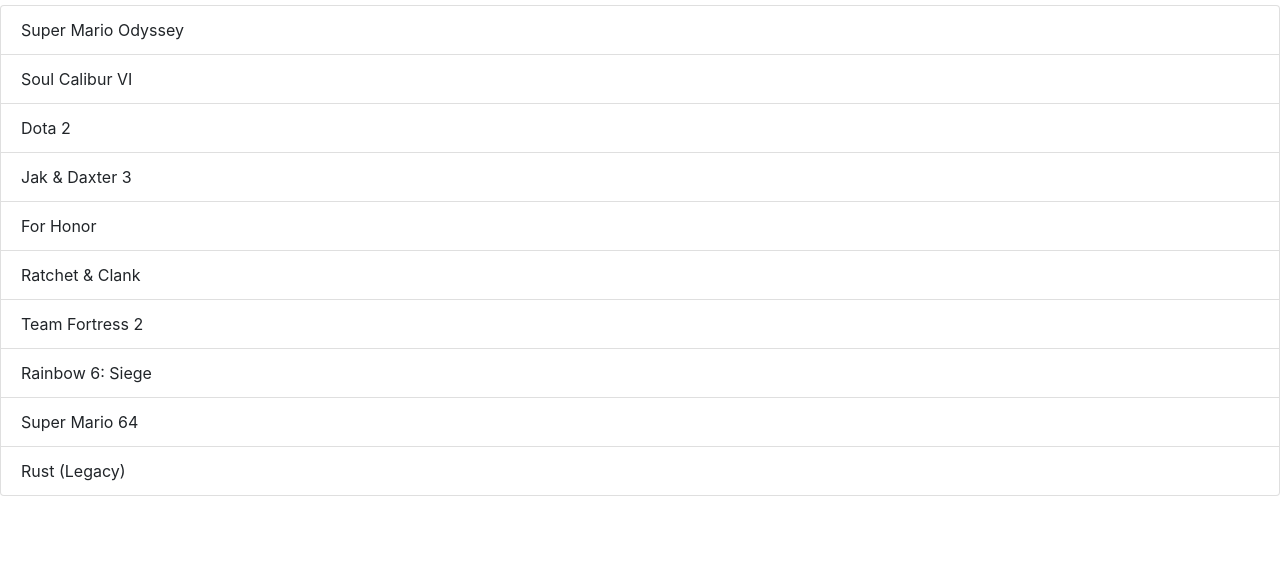
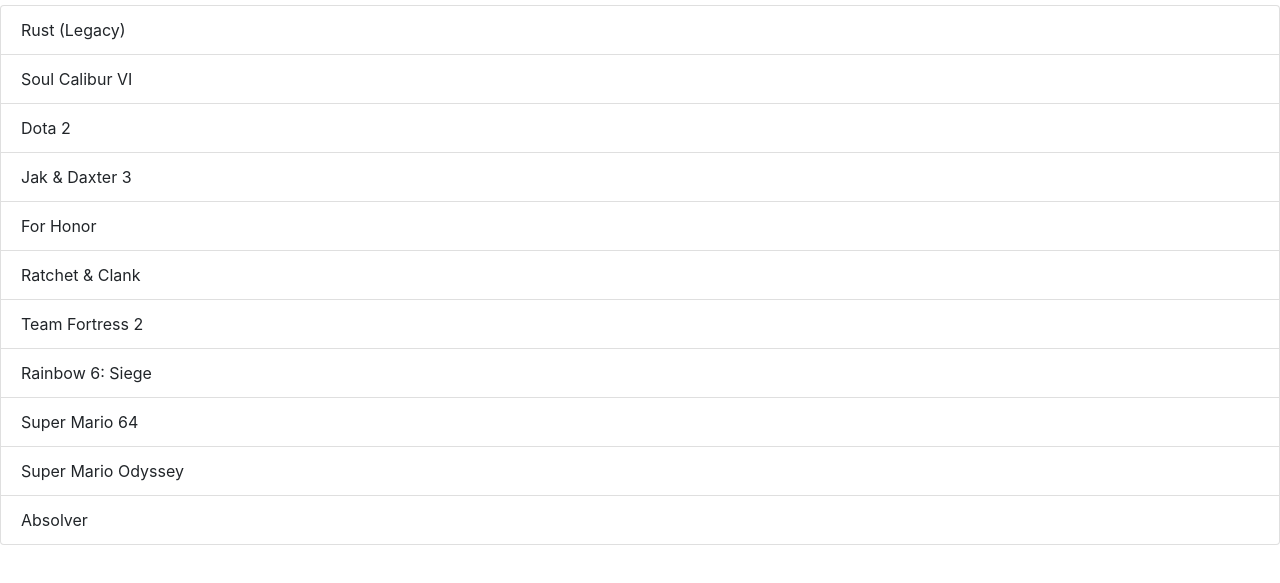
Before and after one commit to RobinSpilt/vebr-toets-robin-spilt, a plain HTML site: page index.html in a window 1280 px wide. Shown: the part 51-634 px from the top of the page. Drawn offline with nearby package versions, Linux system fonts and the light colour scheme.

Commit message:
Volgorde op de master branch ook veranderd

```diff
--- a/index.html
+++ b/index.html
@@ -14,7 +14,7 @@
 
     <h1>Mijn favoriete games ever....</h1>
     <ul class="list-group">
-      <li class="list-group-item">Super Mario Odyssey</li>
+      <li class="list-group-item">Rust (Legacy)</li>
       <li class="list-group-item">Soul Calibur VI</li>
       <li class="list-group-item">Dota 2</li>
       <li class="list-group-item">Jak & Daxter 3</li>
@@ -23,7 +23,8 @@
       <li class="list-group-item">Team Fortress 2</li>
       <li class="list-group-item">Rainbow 6: Siege</li>
       <li class="list-group-item">Super Mario 64</li>
-      <li class="list-group-item">Rust (Legacy)</li>
+      <li class="list-group-item">Super Mario Odyssey</li>
+      <li class="list-group-item">Absolver</li>
     </ul>
 
 
```
